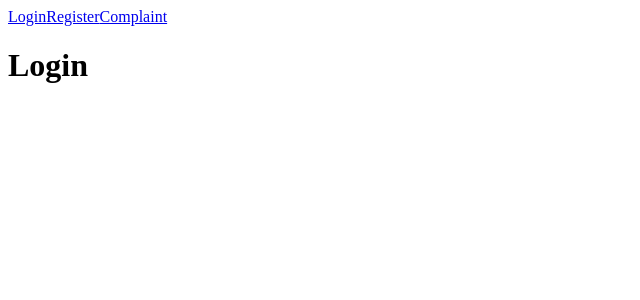
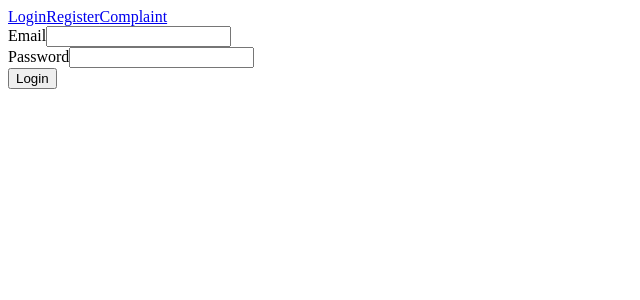
Before and after one commit to domt2002/Meeting-Scheduling-System, a React (Vite) app in the folder my-app/client/: page /login in a window 1280 px wide. Shown: the top 300 px of the page, without its empty margins (0-640 px from the left). Built offline with nearby package versions, Linux system fonts and the light colour scheme.

Commit message:
made the login front end and connected to the db

```diff
--- a/my-app/client/src/modules/auth/LoginPage.jsx
+++ b/my-app/client/src/modules/auth/LoginPage.jsx
@@ -1,5 +1,76 @@
+import { useState } from 'react'
+
 function LoginPage() {
-  return <h1>Login</h1>
+  const [formData, setFormData] = useState({
+    email: '',
+    password: ''
+  })
+  const [message, setMessage] = useState('')
+  const [success, setSuccess] = useState(false)
+
+  function handleChange(event) {
+    const { name, value } = event.target
+    setFormData((prev) => ({ ...prev, [name]: value }))
+  }
+
+  async function handleSubmit(event) {
+    event.preventDefault()
+    setMessage('')
+
+    try {
+      const response = await fetch('http://localhost:3000/users/login', {
+        method: 'POST',
+        headers: {
+          'Content-Type': 'application/json'
+        },
+        body: JSON.stringify(formData)
+      })
+
+      const data = await response.json()
+      if (!response.ok) {
+        setMessage(data.message || 'Login failed')
+        setSuccess(false)
+        return
+      }
+
+      setMessage(data.message || `Welcome back, ${data.firstName}`)
+      setSuccess(true)
+      setFormData({ email: '', password: '' })
+    } catch (error) {
+      setMessage('Unable to connect to the server. Please try again.')
+    }
+  }
+
+  return (
+    <form onSubmit={handleSubmit}>
+      <div>
+        <label>Email</label>
+        <input
+          name="email"
+          type="email"
+          value={formData.email}
+          onChange={handleChange}
+          required
+        />
+      </div>
+
+      <div>
+        <label>Password</label>
+        <input
+          name="password"
+          type="password"
+          value={formData.password}
+          onChange={handleChange}
+          required
+        />
+      </div>
+
+      <button type="submit">Login</button>
+      {message && (
+        <p style={{ color: success ? 'green' : 'red' }}>{message}</p>
+      )}
+    </form>
+  )
 }
 
 export default LoginPage
```
Also changed, not shown: 2 other files (tests, documents, lock files or other folders).
